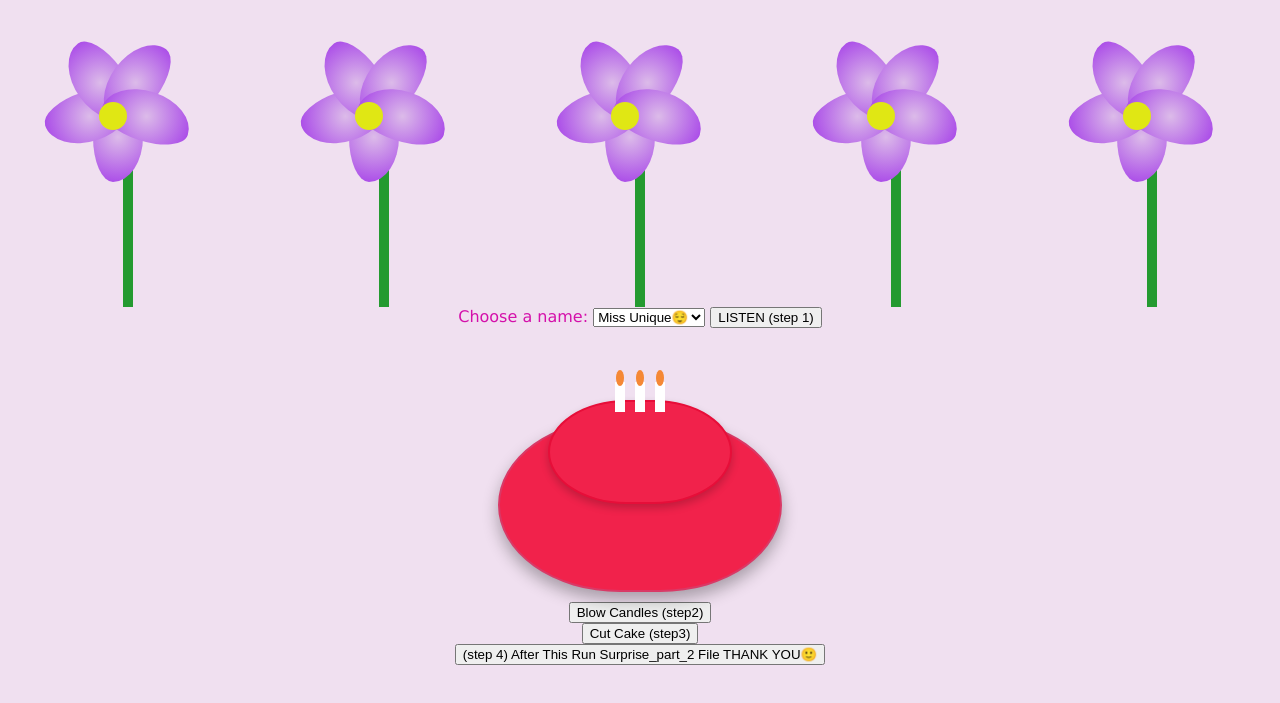
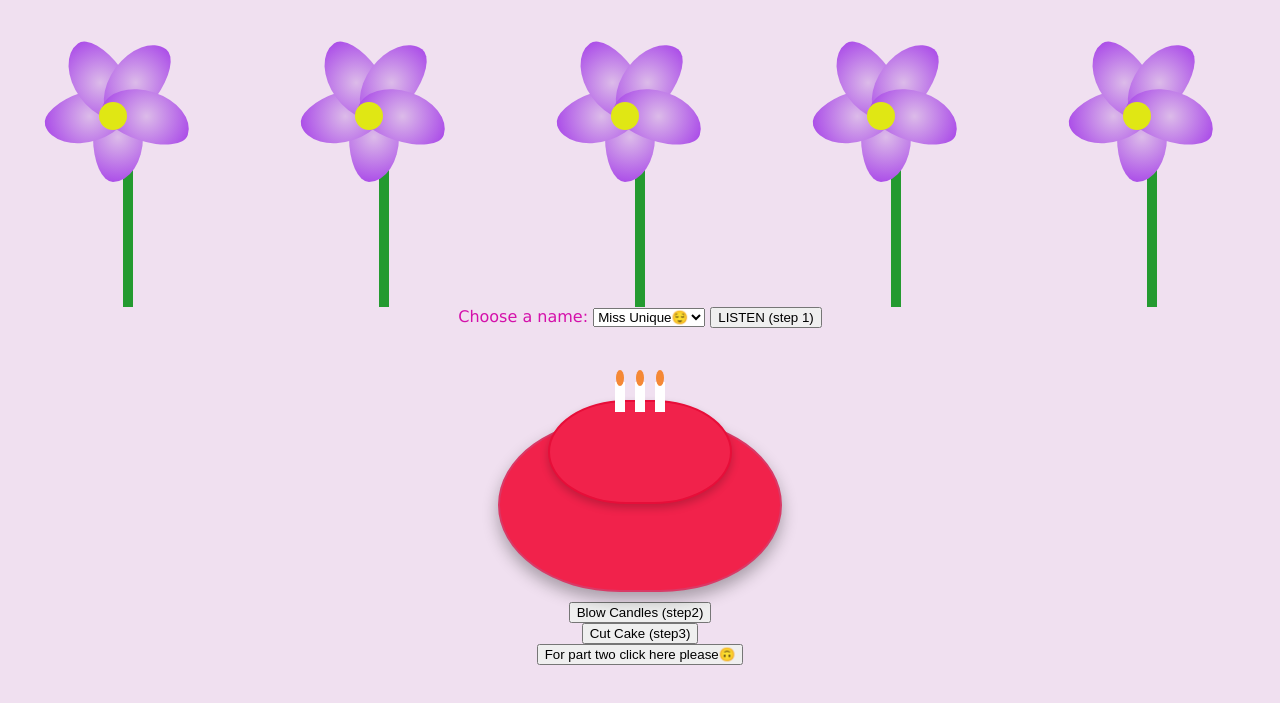
Before and after one commit to tanmay936/bekarsurprise11, a plain HTML site: page index.html in a window 1280 px wide. Both pictures are taken after a click on the button "LISTEN (step 1)". Shown: the part 61-764 px from the top of the page. Drawn offline with Linux system fonts and the light colour scheme.

Commit message:
Update index.html

```diff
--- a/index.html
+++ b/index.html
@@ -236,7 +236,8 @@
     </div>
     <button id="blowCandles" onclick="blowOutCandles()" style="display: none;">Blow Candles (step2)</button>
     <button id="cutCake" onclick="cutCake()" style="display: none;">Cut Cake (step3)</button>
-    <button>(step 4) After This Run Surprise_part_2 File THANK YOU🙂</button>
+    <button onclick="window.location.href='index2.html'">For part two click here please🙃</button>
+
   </div>
 
   <script>
```
